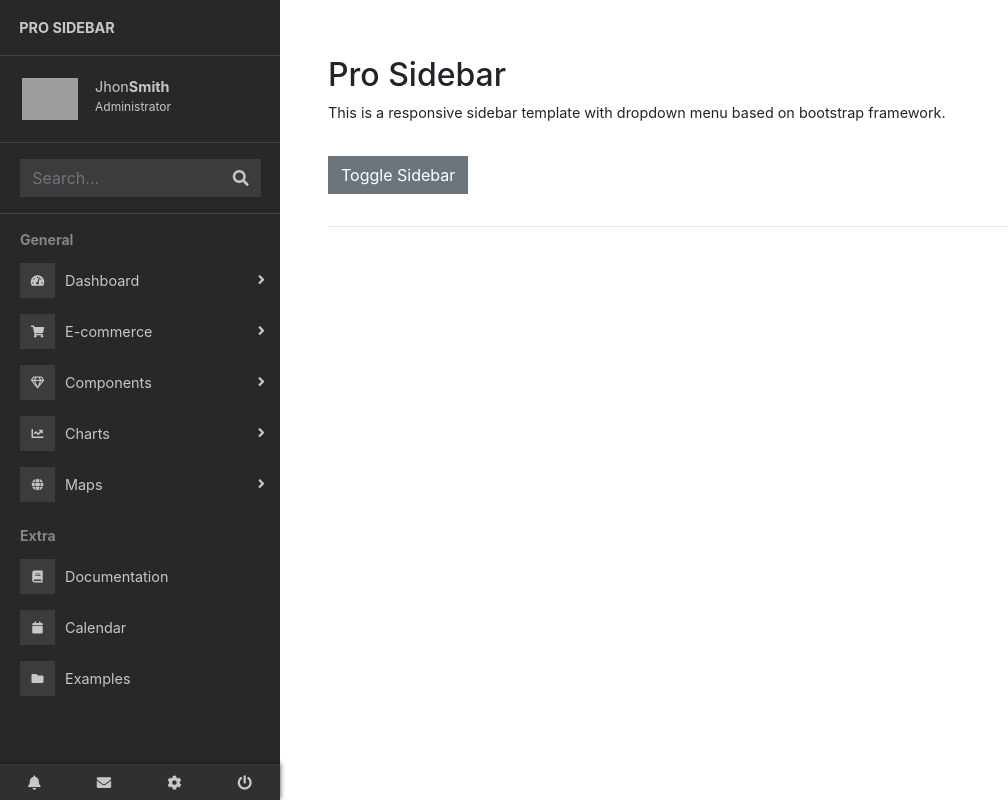
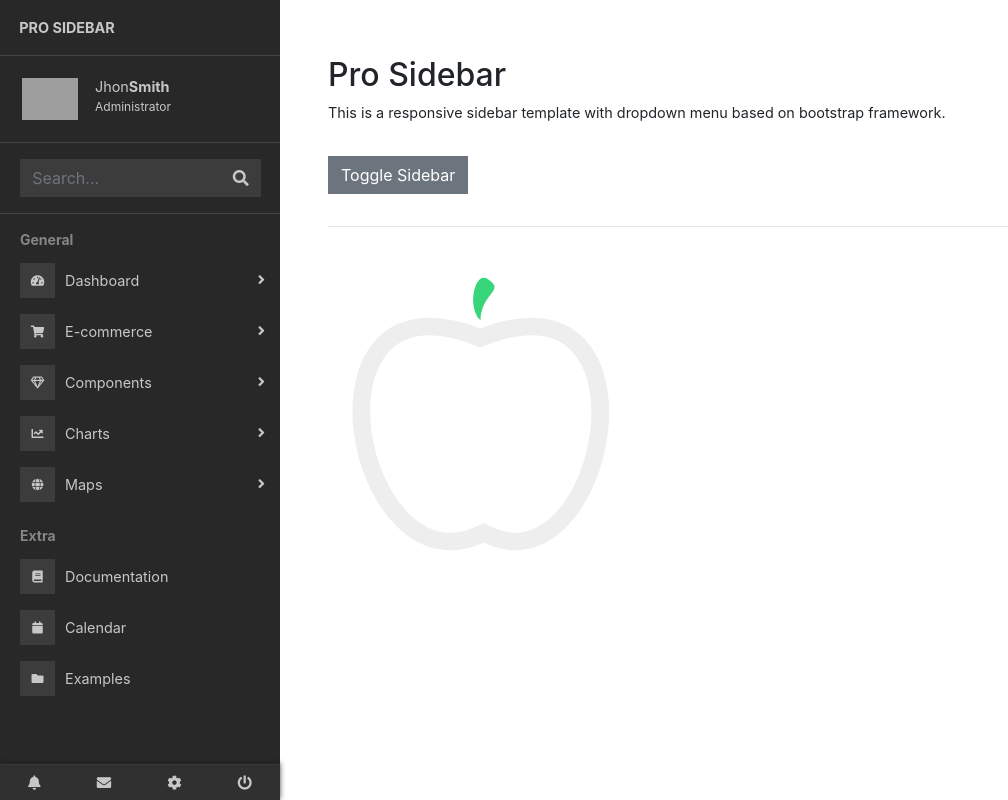
Before and after one commit to olyxen/Nutrition-app, a React (Create React App) app: page /dashboard in a window 1280 px wide. Shown: the whole page, without its empty margins (0-1008 px from the left). Built offline with nearby package versions, Linux system fonts and the light colour scheme; grey boxes are pictures that could not be loaded.

Commit message:
Create  the apple's shape for the calories.

```diff
--- /dev/null
+++ b/src/components/innerPage/dashboard.css
@@ -0,0 +1,6 @@
+#box1{
+    padding: 20px;
+    margin-top: 20px;
+    width: 575px;
+    box-shadow: rgba(0,0,0);
+}
--- a/src/components/innerPage/menu.jsx
+++ b/src/components/innerPage/menu.jsx
@@ -1,4 +1,5 @@
 import React, { Component} from 'react';
+import './dashboard.css'
 
 
 class Menu extends Component {
@@ -24,6 +25,17 @@ render() {
                  </div>
              </div>
              <hr/>
+             <div  id="box1">
+             <svg height="400" width="400"  >
+             {/* #e54343 */}
+                <path  stroke-width="17.666666666666668" stroke="#EEEEEE" fill="none" stroke-linecap="round"
+                d=" M 132.5 70.96700000000001 C 322.6375 -5.735701074999994 257.71250000000003 331.7563677416667 135.59166666666667 265.79213225833337
+                C 7.2875000000000005 331.7563677416667 -57.637499999999996 -5.735701074999994 132.5 70.96700000000001 Z" />
+                <path fill="#37d67a" d=" M 132.5 53.300333333333334 C 118.4844362 40.293236308333334 126.72888724 2.95035188333334 139.92000000000002 12.225333333333339
+                C 158.05777448 24.150350558333336 133.32444362 25.223599233333335 132.5 53.300333333333334 Z"/>
+            </svg>
+
+             </div>
          </div>
      </main>
     )
```
Also changed, not shown: 1 other file (tests, documents, lock files or other folders).
